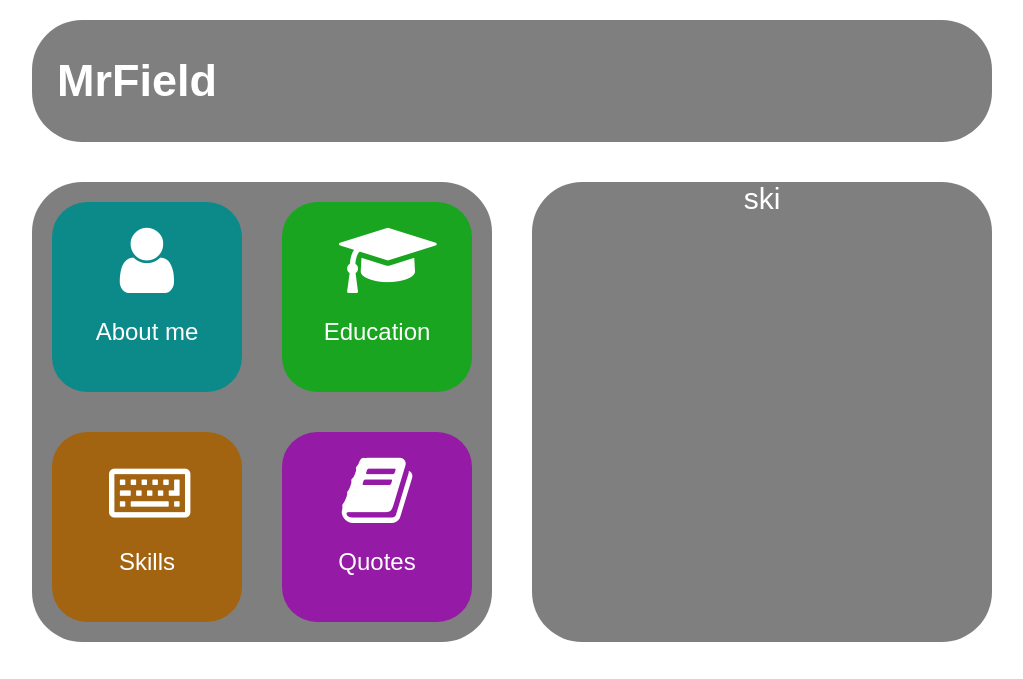
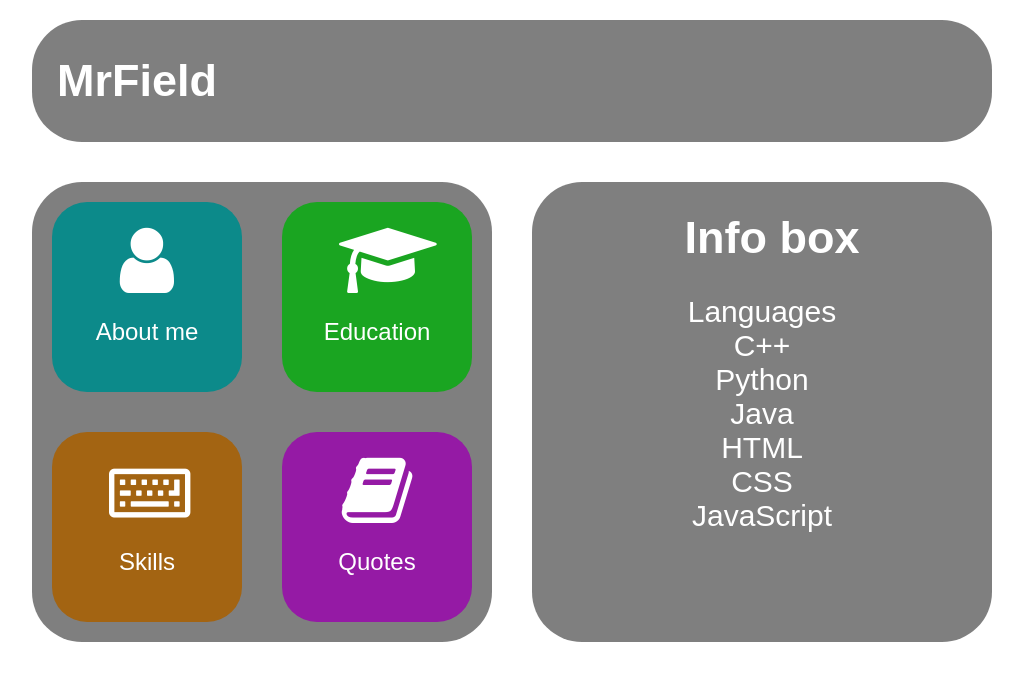
Before and after one commit to PanPolePL/PanPolePL.github.io, a plain HTML site: page index.html in a window 1280 px wide. Both pictures are taken after a click on the element "Skills". Shown: the top 679 px of the page, without its empty margins (128-1151 px from the left). Drawn offline with Linux system fonts and the light colour scheme.

Commit message:
added skill list, info box header

```diff
--- a/index.html
+++ b/index.html
@@ -32,6 +32,7 @@
                 </div>
             </div>
             <div class="square">
+                <h1>Info box</h1>
                 <p2 id="info">Hi there 👋</p2>
             </div>
             <div style="clear:both;"></div>
--- a/scripts.js
+++ b/scripts.js
@@ -12,7 +12,7 @@ document.getElementById("t2").addEventListener("click", function() {
 });
 
 document.getElementById("t3").addEventListener("click", function() {
-    document.getElementById("info").innerHTML ="ski";
+    document.getElementById("info").innerHTML ="Languages <br/> C++ <br/> Python <br/> Java <br/> HTML <br/> CSS <br/> JavaScript";
 });
 
 document.getElementById("t4").addEventListener("click", function() {
```
